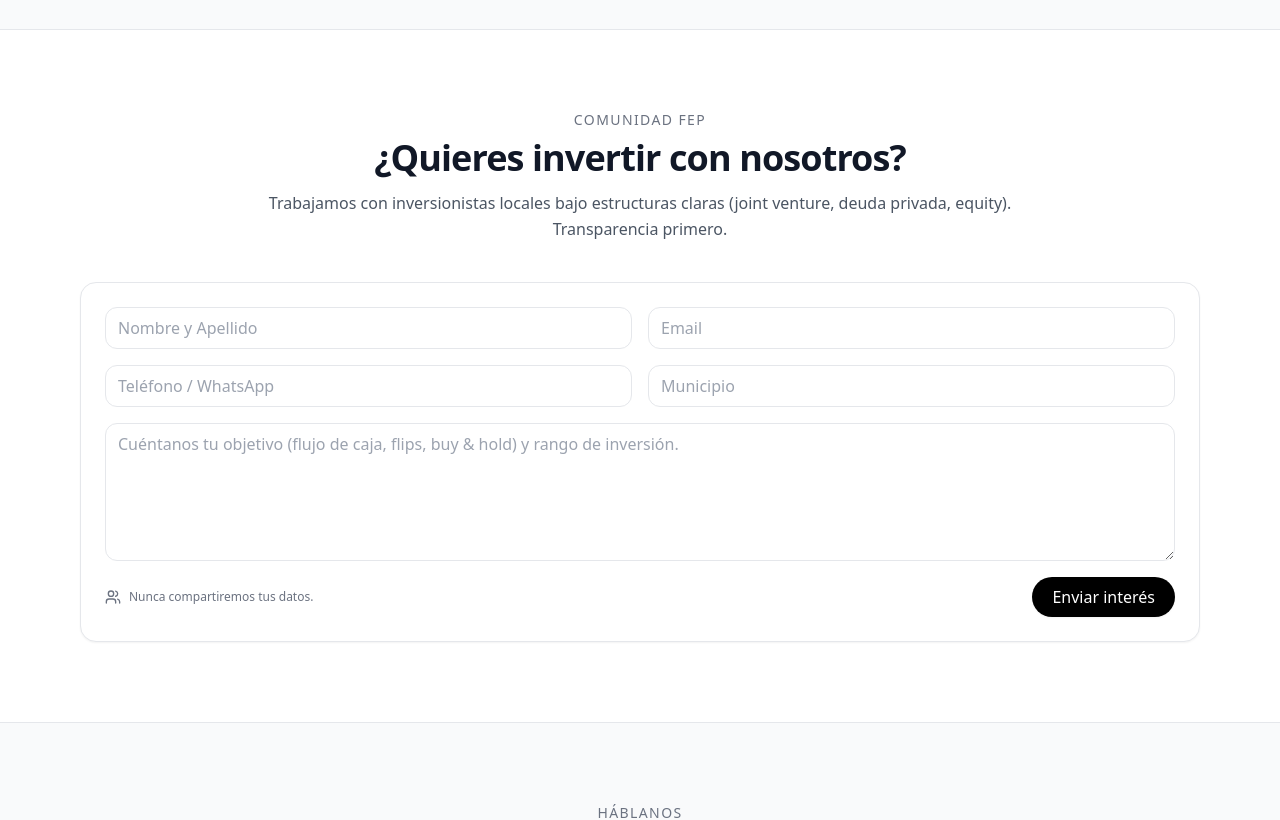
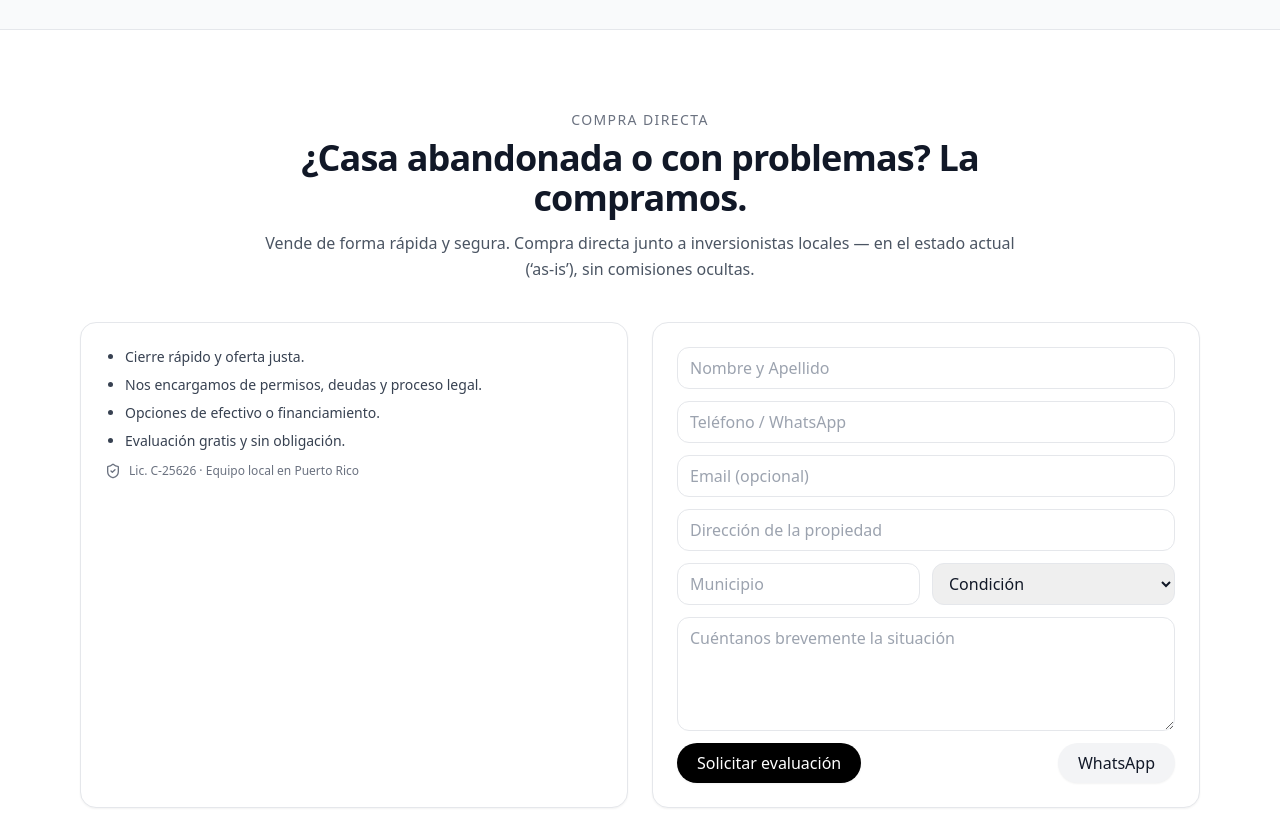
Before and after one commit to feppr/firmeenpropositopr, a Next.js app: page / in a window 1280 px wide. Shown: the part 1320-2140 px from the top of the page. Built offline with nearby package versions, Linux system fonts and the light colour scheme.

Commit message:
Update 2 page.tsx

```diff
--- a/app/page.tsx
+++ b/app/page.tsx
@@ -5,6 +5,7 @@ import { Sparkles, ShieldCheck, Users, ChevronRight, Phone, Mail, MapPin, Messag
 // ON/OFF rápido
 const SHOW_PROJECTS = false;
 const SHOW_PROPERTIES = false;
+const SHOW_INVESTORS = false;
 
 function Stat({label, value}:{label:string; value:string}){
   return (
@@ -73,6 +74,19 @@ export default function Page(){
     openMail('[FEP] Nuevo interés de inversión', `Nombre: ${name}\nEmail: ${email}\nTeléfono: ${phone}\nMunicipio: ${muni}\n\nObjetivo:\n${goal}`);
   };
 
+  const onSellerSubmit = (e: React.FormEvent<HTMLFormElement>) => {
+    e.preventDefault();
+    const fd = new FormData(e.currentTarget);
+    const nombre = String(fd.get('nombre')||'');
+    const telefono = String(fd.get('telefono')||'');
+    const email = String(fd.get('email')||'');
+    const direccion = String(fd.get('direccion')||'');
+    const municipio = String(fd.get('municipio')||'');
+    const condicion = String(fd.get('condicion')||'');
+    const detalles = String(fd.get('detalles')||'');
+    openMail('[FEP] Quiero vender mi casa', `Nombre: ${nombre}\nTeléfono: ${telefono}\nEmail: ${email}\nDirección: ${direccion}\nMunicipio: ${municipio}\nCondición: ${condicion}\n\nDetalles:\n${detalles}`);
+  };
+
   return (
     <div className="min-h-screen">
       {/* NAV */}
@@ -89,9 +103,10 @@ export default function Page(){
           </div>
           <nav className="hidden md:flex items-center gap-6 text-sm">
             <a href="#servicios" className="hover:opacity-70">Servicios</a>
+            <a href="#vende-tu-casa" className="hover:opacity-70">Vender mi casa</a>
             {SHOW_PROJECTS && <a href="#proyectos" className="hover:opacity-70">Proyectos</a>}
             {SHOW_PROPERTIES && <a href="#propiedades" className="hover:opacity-70">Propiedades</a>}
-            <a href="#inversionistas" className="hover:opacity-70">Inversionistas</a>
+            {SHOW_INVESTORS && <a href="#inversionistas" className="hover:opacity-70">Inversionistas</a>}
             <a href="#contacto" className="hover:opacity-70">Contacto</a>
           </nav>
           <div className="flex items-center gap-2">
@@ -115,7 +130,7 @@ export default function Page(){
             </p>
             <div className="flex flex-wrap gap-3 mt-6">
               <a className="btn btn-primary" href="#servicios">Conocer servicios</a>
-              <a className="btn btn-secondary" href="#inversionistas">Unirme como inversionista</a>
+              <a className="btn btn-secondary" href="#vende-tu-casa">Vender mi casa</a>
             </div>
             <div className="grid grid-cols-3 gap-6 mt-10">
               <Stat label="Propiedades rehabilitadas" value="—" />
@@ -144,8 +159,52 @@ export default function Page(){
             subtitle="FEP Real Estate Projects (inversión/rehabilitación) y FEP Realty Services (corretaje y administración)." />
           <div className="grid md:grid-cols-3 gap-5">
             <div className="card p-6"><h3 className="font-semibold mb-2">FEP Real Estate Projects</h3><p className="text-sm text-gray-600">Adquisición, diseño y rehabilitación de propiedades abandonadas. Legal, permisos y obra con equipos locales.</p></div>
-            <div className="card p-6"><h3 className="font-semibold mb-2">FEP Realty Services</h3><p className="text-sm text-gray-600">Corretaje residencial y de inversión, property management y representación ética del comprador/vendedor.</p></div>
+            <div className="card p-6"><h3 className="font-semibold mb-2">FEP Realty Services via Reality Realty</h3><p className="text-sm text-gray-600">Corretaje residencial y de inversión, property management y representación ética del comprador/vendedor.</p></div>
             <div className="card p-6"><h3 className="font-semibold mb-2">Educación & Contenido</h3><p className="text-sm text-gray-600">Contenido práctico sobre inversión responsable, financiamiento y procesos en Puerto Rico.</p></div>
+          </div>
+        </div>
+      </section>
+
+      {/* VENDE TU CASA */}
+      <section id="vende-tu-casa" className="py-16 md:py-20 border-t">
+        <div className="container max-w-5xl">
+          <SectionTitle
+            kicker="Compra directa"
+            title="¿Casa abandonada o con problemas? La compramos."
+            subtitle="Vende de forma rápida y segura. Compra directa junto a inversionistas locales — en el estado actual (‘as-is’), sin comisiones ocultas."
+          />
+          <div className="grid md:grid-cols-2 gap-6">
+            <div className="card p-6 space-y-3 text-sm">
+              <ul className="list-disc pl-5 space-y-2 text-gray-700">
+                <li>Cierre rápido y oferta justa.</li>
+                <li>Nos encargamos de permisos, deudas y proceso legal.</li>
+                <li>Opciones de efectivo o financiamiento.</li>
+                <li>Evaluación gratis y sin obligación.</li>
+              </ul>
+              <div className="mt-4 text-xs text-gray-500 flex items-center gap-2"><ShieldCheck className="w-4 h-4" /> Lic. C-25626 · Equipo local en Puerto Rico</div>
+            </div>
+            <div className="card p-6">
+              <form className="grid gap-3" onSubmit={onSellerSubmit}>
+                <input className="border rounded-xl px-3 py-2" name="nombre" placeholder="Nombre y Apellido" required />
+                <input className="border rounded-xl px-3 py-2" name="telefono" placeholder="Teléfono / WhatsApp" required />
+                <input className="border rounded-xl px-3 py-2" name="email" placeholder="Email (opcional)" type="email" />
+                <input className="border rounded-xl px-3 py-2" name="direccion" placeholder="Dirección de la propiedad" />
+                <div className="grid grid-cols-2 gap-3">
+                  <input className="border rounded-xl px-3 py-2" name="municipio" placeholder="Municipio" />
+                  <select className="border rounded-xl px-3 py-2" name="condicion" defaultValue="">
+                    <option value="" disabled>Condición</option>
+                    <option value="habitable">Habitable</option>
+                    <option value="reparaciones">Necesita reparaciones</option>
+                    <option value="abandonada">Abandonada</option>
+                  </select>
+                </div>
+                <textarea className="border rounded-xl px-3 py-2" name="detalles" rows={4} placeholder="Cuéntanos brevemente la situación" />
+                <div className="flex items-center justify-between">
+                  <button type="submit" className="btn btn-primary">Solicitar evaluación</button>
+                  <a className="btn btn-secondary" href="https://wa.me/17875431176?text=Hola%20FEP%2C%20quiero%20vender%20mi%20casa" target="_blank" rel="noopener noreferrer">WhatsApp</a>
+                </div>
+              </form>
+            </div>
           </div>
         </div>
       </section>
@@ -183,7 +242,8 @@ export default function Page(){
         </section>
       )}
 
-      {/* INVESTORS */}
+      {/* INVESTORS (oculto por ahora) */}
+      {SHOW_INVESTORS && (
         <section id="inversionistas" className="py-16 md:py-20 border-t">
           <div className="container max-w-4xl">
             <SectionTitle kicker="Comunidad FEP" title="¿Quieres invertir con nosotros?"
@@ -203,6 +263,7 @@ export default function Page(){
             </div>
           </div>
         </section>
+      )}
 
       {/* CONTACT */}
       <section id="contacto" className="py-16 md:py-20 border-t bg-gray-50">
```
Lines whose indentation alone changed are shown as unchanged.
